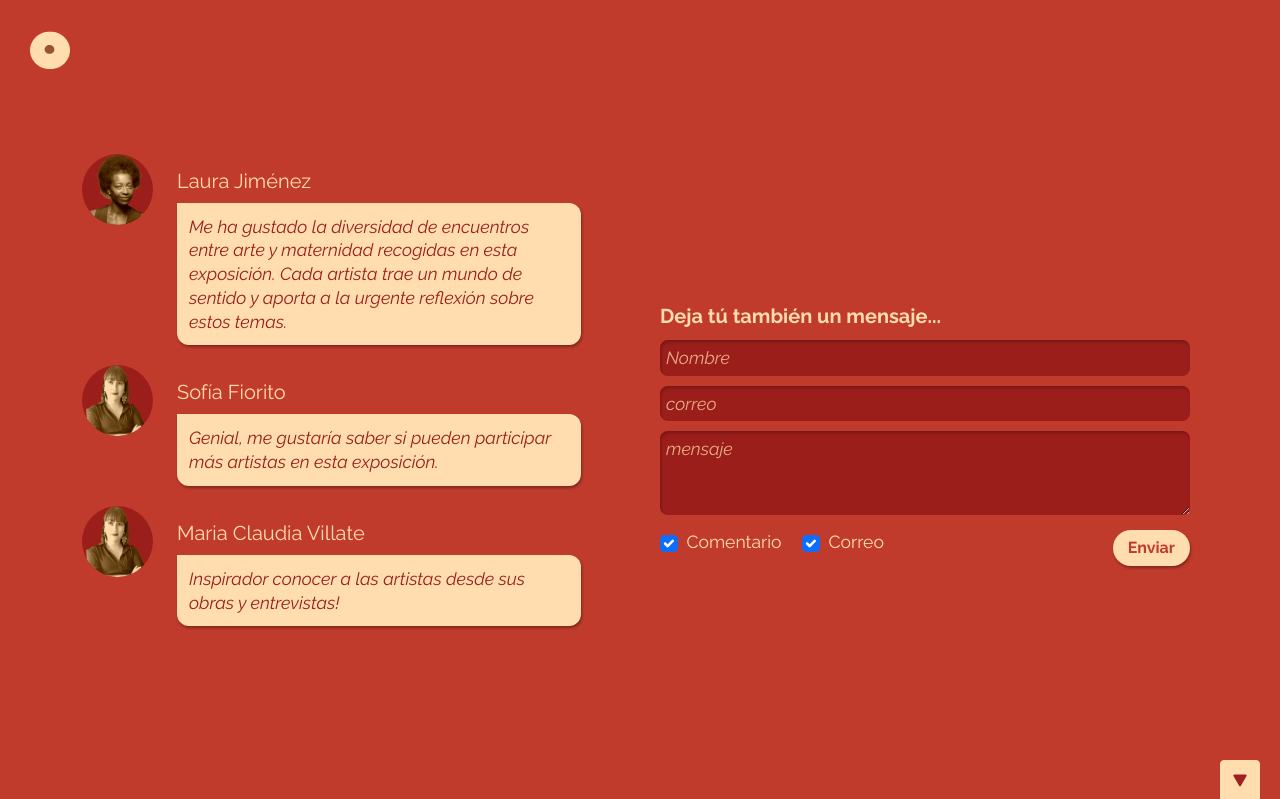
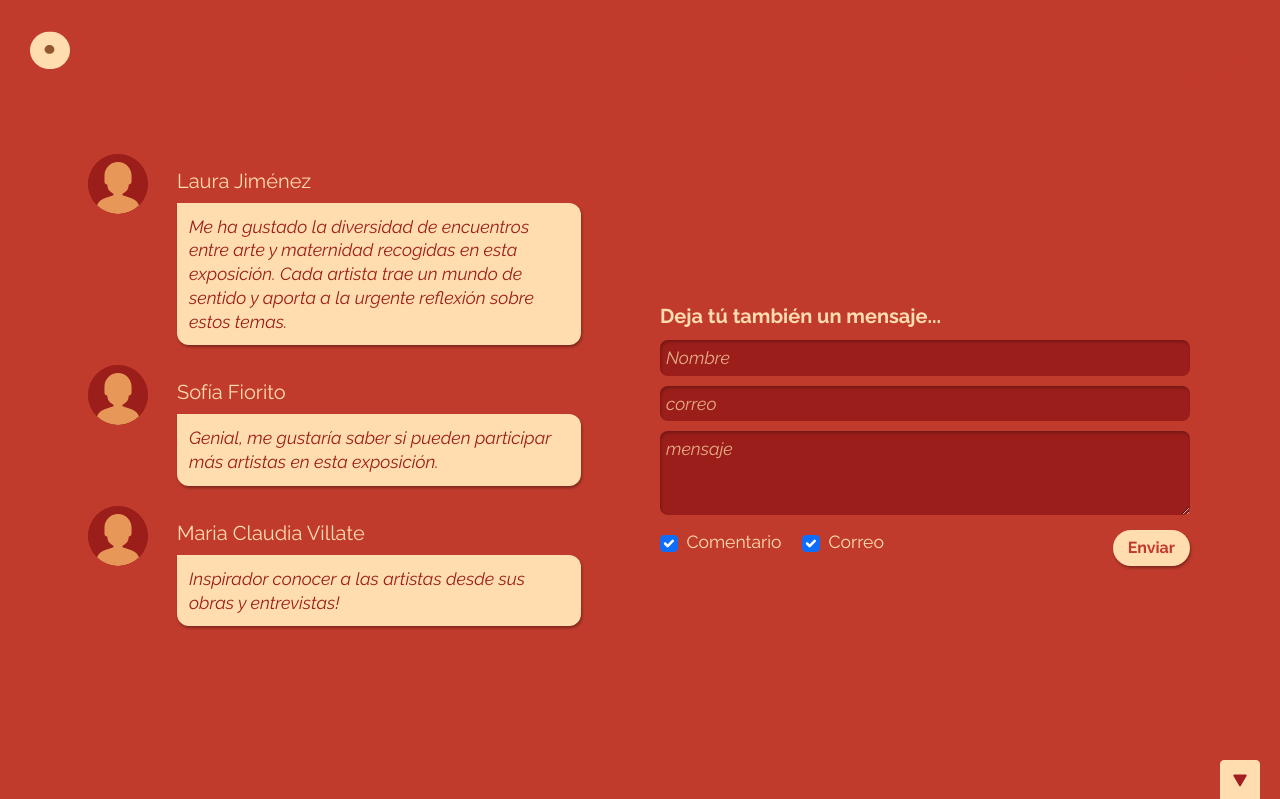
Before and after one commit to jlixerkun/puerperio1, a PHP site: page /es/contacto.php in a window 1280 px wide. Shown: the top 799 px of the page. Run offline with PHP 8.4, Linux system fonts and the light colour scheme; data that the repository does not hold is empty.

Commit message:
contacto still not working

```diff
--- a/es/contacto.php
+++ b/es/contacto.php
@@ -7,8 +7,6 @@ if ($_SERVER["REQUEST_METHOD"] == "POST") {
     $correo = $_POST["correo"];
 
     $enviadoPor = "proyectococuyo@gmail.com";
-
-    // Replace with your email address
     $to = "afpera@gmail.com";
     $subject = "Nuevo comentario o contacto desde puerperio";
 
@@ -45,13 +43,13 @@ if ($_SERVER["REQUEST_METHOD"] == "POST") {
     <section class="d-flex align-items-center nara" style="min-height: 100vh;">
         <div class="container-lg">
             <div class="row" style="padding-bottom: 20px;padding-top: 20px;">
-                <div class="col-md-6" id="comentarios">
+                <div class="col-md-6">
 
 <!-- Versión Dinámica no funcionando
 
                         <section class="response-msg">
                         <h3>
-                            <?php
+                        <?php
                             if ($response) {
                                 echo $response;
                             }
@@ -63,21 +61,21 @@ if ($_SERVER["REQUEST_METHOD"] == "POST") {
      <!-- Versión estática  para borrar cuando funcione lo anterior-->
 
                     <div class="row">
-                        <div class="col-2 text-center" style="padding-bottom: 40px;"><img class="img-fluid avatar" src="../assets/img/art_ret/art_ret_CatMos_01.png"></div>
+                        <div class="col-2 text-center" style="padding-bottom: 40px;"><img class="img-fluid avatar" src="../assets/img/art_ret/noavatar.svg"></div>
                         <div class="col-9">
                             <h5 class="text-start comAut">Laura Jiménez</h5>
                             <p class="fst-italic comBox">Me ha gustado la diversidad de encuentros entre arte y maternidad recogidas en esta exposición. Cada artista trae un mundo de sentido y aporta a la urgente reflexión sobre estos temas.</p>
                         </div>
                     </div>
                     <div class="row">
-                        <div class="col-2 text-center" style="padding-bottom: 40px;"><img class="img-fluid avatar" src="../assets/img/art_ret/art_ret_ClaNun_02.png"></div>
+                        <div class="col-2 text-center" style="padding-bottom: 40px;"><img class="img-fluid avatar" src="../assets/img/art_ret/noavatar.svg"></div>
                         <div class="col-9">
                             <h5 class="text-start comAut">Sofía Fiorito</h5>
                             <p class="fst-italic comBox">Genial, me gustaría saber si pueden participar más artistas en esta exposición.</p>
                         </div>
                     </div>
                     <div class="row">
-                        <div class="col-2 text-center" style="padding-bottom: 40px;"><img class="img-fluid avatar" src="../assets/img/art_ret/art_ret_ClaNun_02.png"></div>
+                        <div class="col-2 text-center" style="padding-bottom: 40px;"><img class="img-fluid avatar" src="../assets/img/art_ret/noavatar.svg"></div>
                         <div class="col-9">
                             <h5 class="text-start comAut">Maria Claudia Villate</h5>
                             <p class="fst-italic comBox">Inspirador conocer a las artistas desde sus obras y entrevistas!</p>
@@ -87,6 +85,7 @@ if ($_SERVER["REQUEST_METHOD"] == "POST") {
      <!-- borrar hasta aquí-->
 
                 </div>
+
                 <div class="col-md-6 align-self-end" id="form" style="padding: 20px;padding-bottom: 80px;">
                     <h5 class="fw-bold" style="color: var(--bs-secondary);padding-bottom: 4px;">Deja tú también un mensaje...</h5>
 
@@ -110,6 +109,13 @@ if ($_SERVER["REQUEST_METHOD"] == "POST") {
         </div>
     </section>
 
+
+
+
+
+
+
+
     <?php include 'pie.php' ?>
 
     <script src="../msj.js"></script>
```
